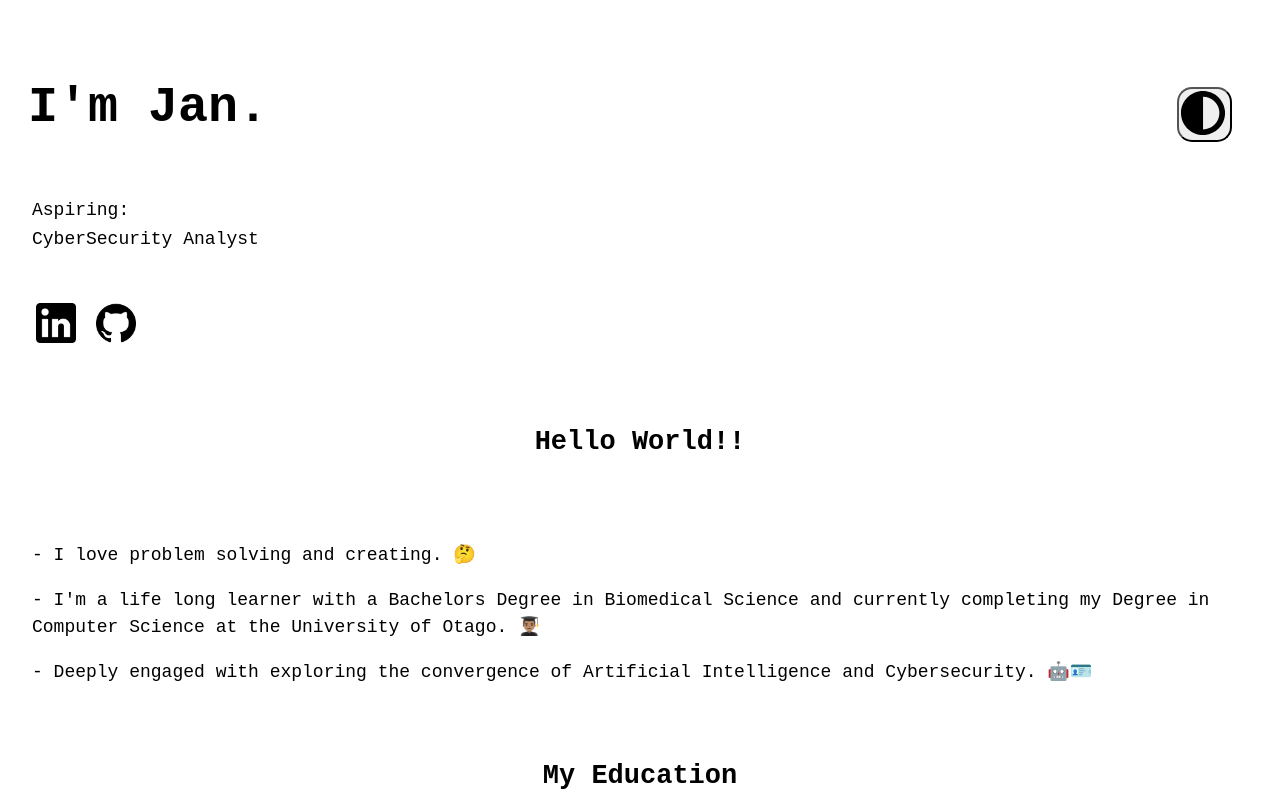
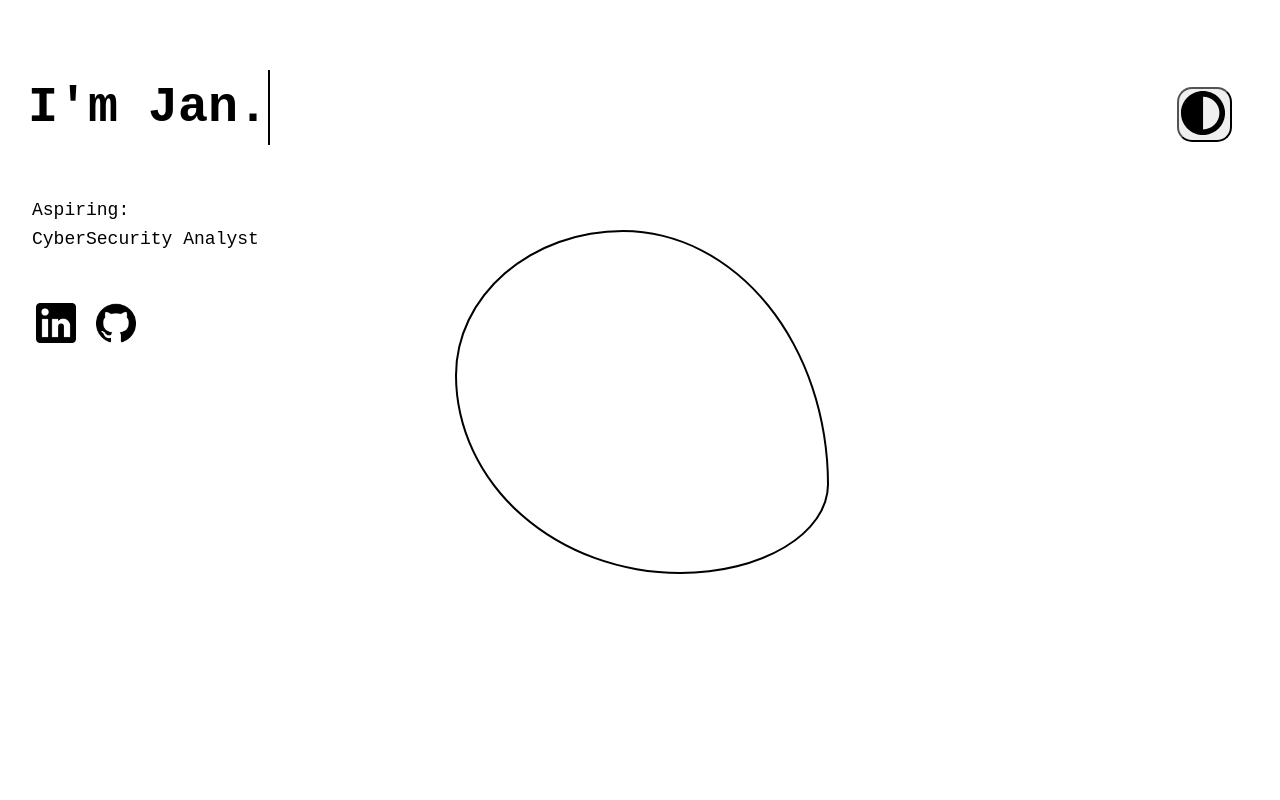
Before and after one commit to Janadhi14/Janadhi, a React (Vite) app: page / in a window 1280 px wide. Shown: the top 800 px of the page. Built offline with nearby package versions, Linux system fonts and the light colour scheme.

Commit message:
added circle for photo

```diff
--- a/src/App.css
+++ b/src/App.css
@@ -642,7 +642,7 @@ div.skill-image{
 }
 
 .subtitles{
-  margin-top: 70px ;
+  margin-top: 500px ;
   margin-bottom: 80px;
   text-align: center;
   animation: fadeIn 1.5s ease forwards; /* Animation to fade in */
@@ -1072,3 +1072,42 @@ body {
     font-size: smaller; /* Adjust as needed */
   }
 }
+
+
+
+.moving_shape {
+  width: 100%;
+  height: 100%;
+  background-color: rgba(0, 0, 0, 0);
+  background-repeat: repeat;
+  background-size: auto auto;
+  border: 2px solid #000000; /* Set the initial border */
+  color: #000000;
+  animation: border-move 15s linear infinite forwards; /* Only use border-move animation */
+}
+
+.j {
+  height: 340px;
+  width: 370px;
+  position: absolute;
+  left: 50%;
+  top: 50%;
+  transform: translate(-50%, -50%);
+}
+
+
+@keyframes bg-move{0%{background-position:0 50%}50%{background-position:100% 50%}to{background-position:0 50%}}
+
+@keyframes border-move{
+  0%{ border-radius:51% 49% 34% 66% / 39% 66% 34% 61%; }
+  10%{ border-radius:39% 61% 38% 62% / 53% 54% 46% 47%; }
+  20%{ border-radius:56% 44% 52% 48% / 57% 35% 65% 43%; }
+  30%{ border-radius:41% 59% 45% 55% / 33% 56% 44% 67%; }
+  40%{ border-radius:46% 54% 60% 40% / 55% 74% 26% 45%; }
+  50%{ border-radius:44% 56% 22% 78% / 31% 74% 26% 69%; }
+  60%{ border-radius:31% 69% 32% 68% / 31% 71% 29% 69%; }
+  70%{ border-radius:44% 56% 60% 40% / 63% 36% 64% 37%; }
+  80%{ border-radius:46% 54% 38% 62% / 44% 48% 52% 56%; }
+  90%{ border-radius:66% 34% 57% 43% / 49% 51% 49% 51%; }
+  100%{ border-radius:51% 49% 34% 66% / 39% 66% 34% 61%; }
+}
--- a/src/App.jsx
+++ b/src/App.jsx
@@ -84,8 +84,11 @@ function App() {
             <a href="https://github.com/janadhi14" target="_blank" rel="noopener noreferrer">
               <img src={githubIcon} alt="GitHub" />
             </a>
+
+
             </div>
           </div>
+
           <AboutMe />
 
           <h2 class ="subtitles" >My Education</h2>
--- a/src/components/AboutMe.jsx
+++ b/src/components/AboutMe.jsx
@@ -4,7 +4,11 @@ import '../App.css'; // Or the relevant CSS file
 function AboutMe() {
   return (
     <section className="about-me">
+      <div class="j">
+        <div class="moving_shape"></div>
+      </div>
       <h2 className="subtitles">Hello World!!</h2>
+
       <p className="fade-up" style={{ animationDelay: '0.3s' }}>
         - I love problem solving and creating. 🤔
       </p>
```
